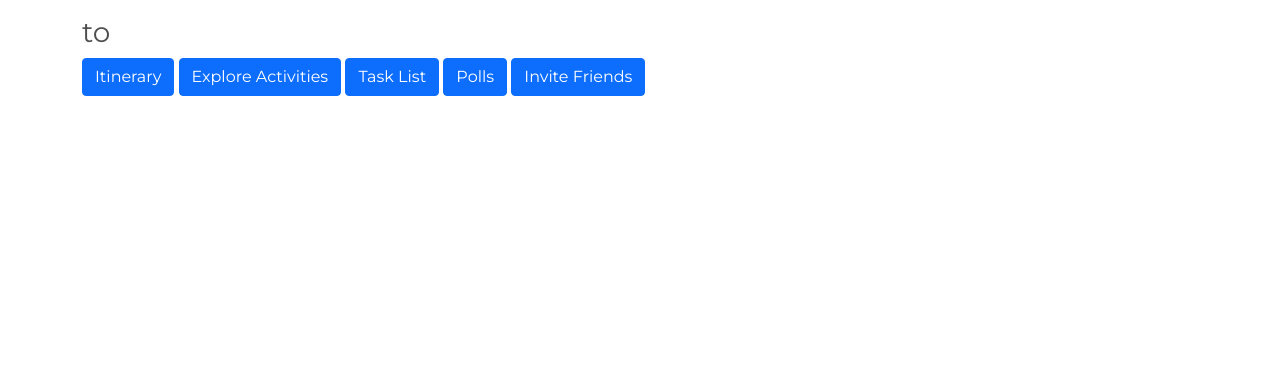
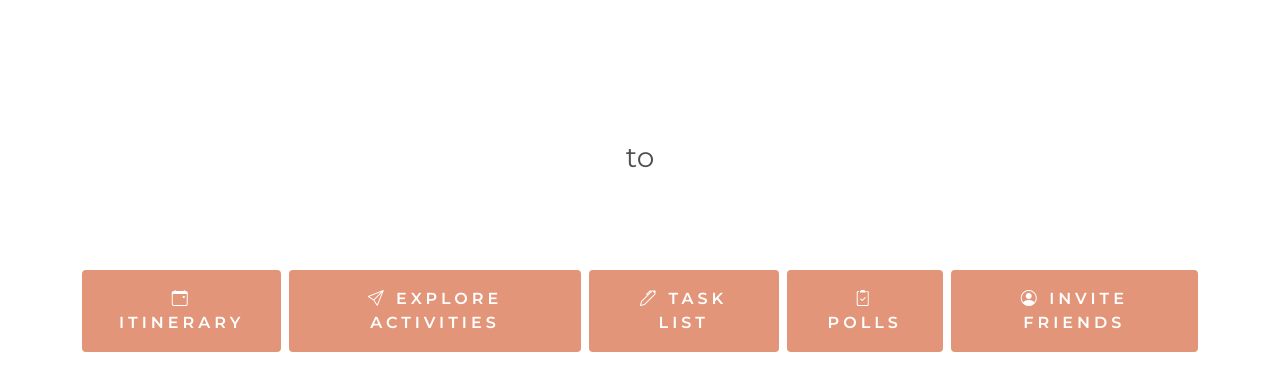
Before and after one commit to kat-jiang/Travel-planning-project, a Flask app: template templates/trip.html in a window 1280 px wide. Shown: the part 55-446 px from the top of the page. Run offline with Flask 2, Linux system fonts and the light colour scheme; the template is opened without the code that fills it, so the values that code supplies are empty.

Commit message:
added styles to trip and itinerary page

```diff
--- /dev/null
+++ b/static/css/trip.css
@@ -0,0 +1,35 @@
+.trip-info {
+  height: 250px;
+  /* background-color: var(--primary-color); */
+  color: var(--base-color);
+  border: 0;
+  border-radius: 10px;
+  text-align: center;
+  padding: 10px;
+}
+
+.trip-nav {
+  display: flex;
+  justify-content: space-between;
+  align-items: center;
+  margin: 20px 0;
+}
+
+.btn-trip {
+  background-color: var(--primary-color);
+  color: white;
+  font-weight: 600;
+  font-size: 16px;
+  letter-spacing: 4px;
+  text-transform: uppercase;
+  border: 2px solid var(--primary-color);
+  text-align: center;
+  padding: 15px 35px;
+}
+.btn-trip:hover,
+.btn-trip:active,
+.btn-trip:focus {
+  background-color: #c8785a;
+  border: 2px solid #c8785a;
+  box-shadow: none;
+}
--- a/templates/itinerary.html
+++ b/templates/itinerary.html
@@ -37,6 +37,8 @@
 
 <!-- Link Swiper's CSS -->
 <link rel="stylesheet" href="https://unpkg.com/swiper/swiper-bundle.min.css"/>
+<!-- CSS styles-->
+<link href="/static/css/itinerary.css" rel="stylesheet">
 
 {% endblock %}
 
--- a/templates/trip.html
+++ b/templates/trip.html
@@ -8,6 +8,8 @@
     <!-- CSS only -->
     <!-- Bootstrap -->
     <link href="https://cdn.jsdelivr.net/npm/bootstrap@5.1.3/dist/css/bootstrap.min.css" rel="stylesheet" integrity="sha384-1BmE4kWBq78iYhFldvKuhfTAU6auU8tT94WrHftjDbrCEXSU1oBoqyl2QvZ6jIW3" crossorigin="anonymous">
+    <!-- Bootstrap Icons -->
+    <link rel="stylesheet" href="https://cdn.jsdelivr.net/npm/bootstrap-icons@1.8.1/font/bootstrap-icons.css">
     <!-- Google fonts -->
     <link rel="preconnect" href="https://fonts.googleapis.com">
     <link rel="preconnect" href="https://fonts.gstatic.com" crossorigin>
@@ -62,13 +64,13 @@
         <h3>{{trip.start_date.strftime("%m-%d-%Y")}} to {{trip.end_date.strftime("%m-%d-%Y")}}</h3>
       </div>
       <!-- Row to navigate trip planning-->
-      <div class="row trip-nav">
-        <div class="d-grid gap-2 d-md-block">
-          <a href='/trip/{{trip.trip_id}}/itinerary' class="btn btn-primary">Itinerary</a>
-          <a href='/trip/{{trip.trip_id}}/activities' class="btn btn-primary">Explore Activities</a>
-          <a href='/trip/{{trip.trip_id}}/task-list' class="btn btn-primary">Task List</a>
-          <a href='/trip/{{trip.trip_id}}/polls' class="btn btn-primary">Polls</a>
-          <a href='/trip/{{trip.trip_id}}/invite' class="btn btn-primary">Invite Friends</a>
+      <div class="row">
+        <div class="gap-2 trip-nav">
+          <a href='/trip/{{trip.trip_id}}/itinerary' class="btn btn-primary btn-trip"><i class="bi bi-calendar-event"></i> Itinerary</a>
+          <a href='/trip/{{trip.trip_id}}/activities' class="btn btn-primary btn-trip"><i class="bi bi-send"></i> Explore Activities</a>
+          <a href='/trip/{{trip.trip_id}}/task-list' class="btn btn-primary btn-trip"><i class="bi bi-pen"></i> Task List</a>
+          <a href='/trip/{{trip.trip_id}}/polls' class="btn btn-primary btn-trip"><i class="bi bi-clipboard2-check"></i> Polls</a>
+          <a href='/trip/{{trip.trip_id}}/invite' class="btn btn-primary btn-trip"> <i class="bi bi-person-circle"></i> Invite Friends</a>
         </div>
       </div>
     </div>
```
Also changed, not shown: static/css/itinerary.css (added, +18 -0 lines), static/css/user-page.css (+6 -4 lines).
